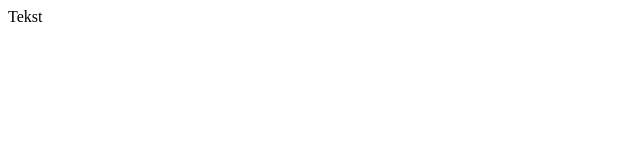
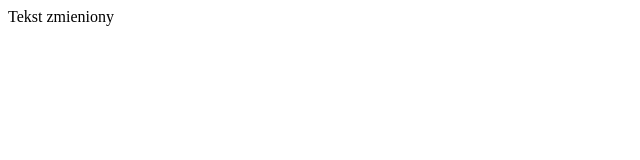
Before and after one commit to dnuker/zarzadzanie, a plain HTML site: page index.html in a window 1280 px wide. Shown: the full height of the page, 0-640 px from the left. Drawn offline with Linux system fonts and the light colour scheme.

Commit message:
Update index.html

```diff
--- a/index.html
+++ b/index.html
@@ -2,6 +2,6 @@
 <head>
 </head>
 <body>
-Tekst
+Tekst zmieniony
 </body>
 </html>
```
